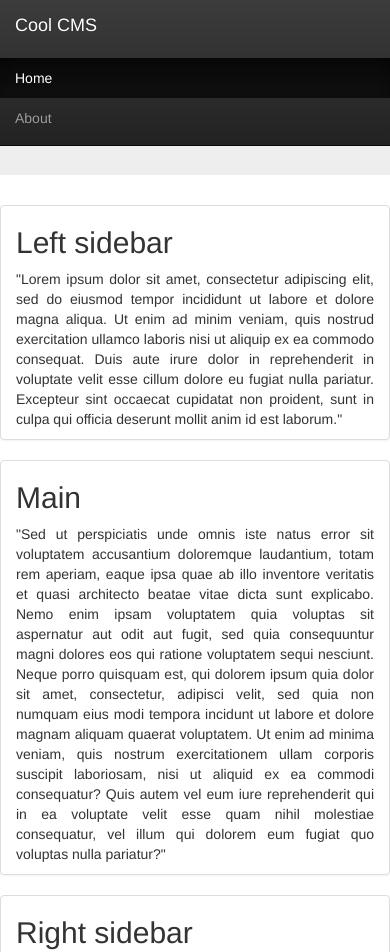
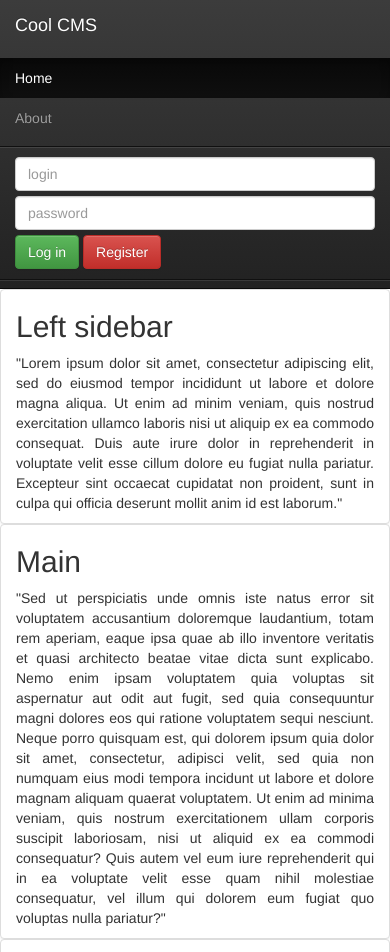
Before and after one commit to adamfaryna/Bootstrap-CMS-template, a website: page app/index.html in a window 390 px wide. Shown: the top 952 px of the page. Drawn offline with nearby package versions, Linux system fonts and the light colour scheme.

Commit message:
+ fix some small devices style issues

```diff
--- a/app/index.html
+++ b/app/index.html
@@ -25,15 +25,13 @@
                 </li>
             </ul>
         </div>
-        <div class="navbar-form navbar-right collapse navbar-collapse">
+        <div class="navbar-form navbar-right">
             <div class="form-group">
                 <input type="text" placeholder="login" class="form-control">
+                <input type="password" placeholder="password" class="form-control">
+                <button type="submit" class="btn btn-success">Log in</button>
+                <a href="#" class="btn btn-danger">Register</a>
             </div>
-            <div class="form-group">
-                <input type="password" placeholder="password" class="form-control">
-            </div>
-            <button type="submit" class="btn btn-success">Log in</button>
-            <a href="#" class="btn btn-danger">Register</a>
         </div>
     </div>
 </nav>
--- a/app/styles/style.css
+++ b/app/styles/style.css
@@ -13,6 +13,26 @@ p {
 }
 
 @media screen and (max-width: 767px) {
+  #main, #left-sidebar, #right-sidebar {
+    margin-bottom: 0px;
+  }
+
+  #main {
+
+  }
+
+  #navbar {
+    position: static;
+    margin-bottom: 0px;
+  }
+
+  .jumbotron {
+    display: none;
+  }
+
+  nav .form-group .form-control {
+    margin-bottom: 5px;
+  }
 
 }
 
```
